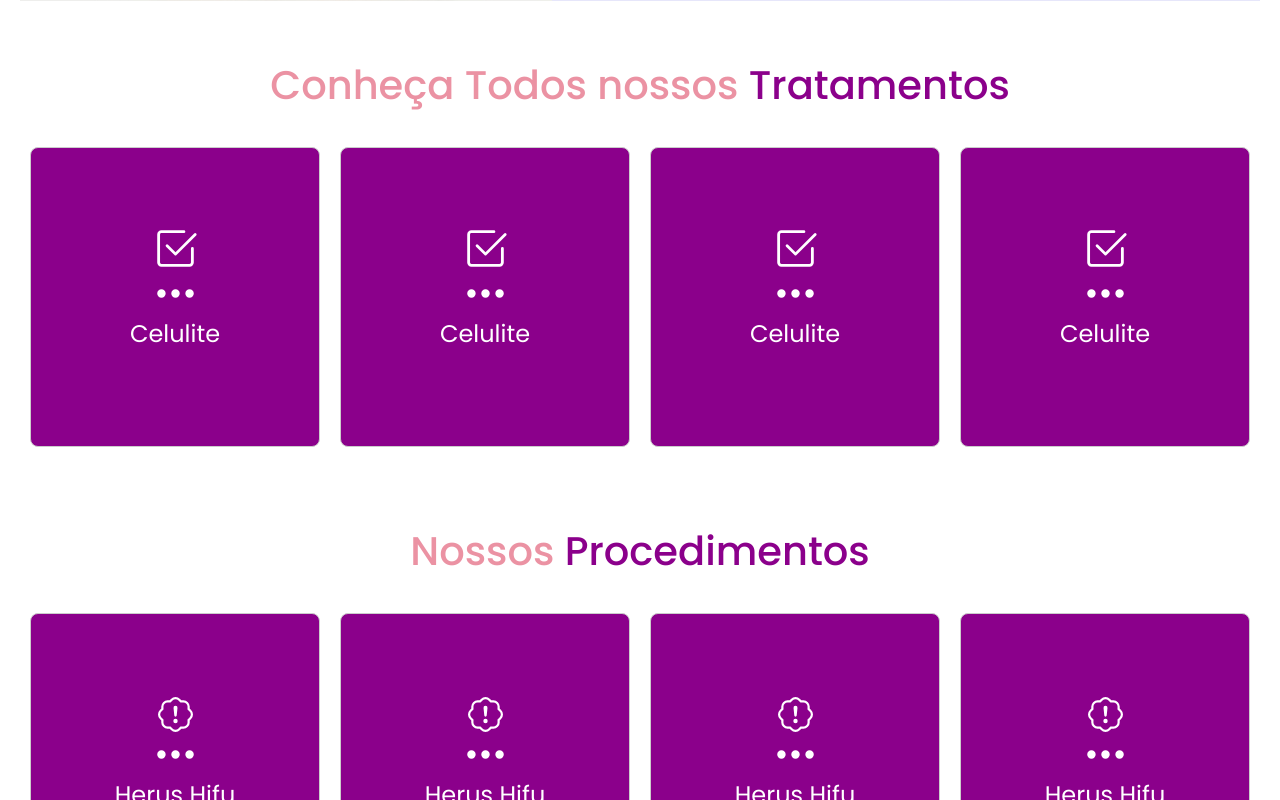
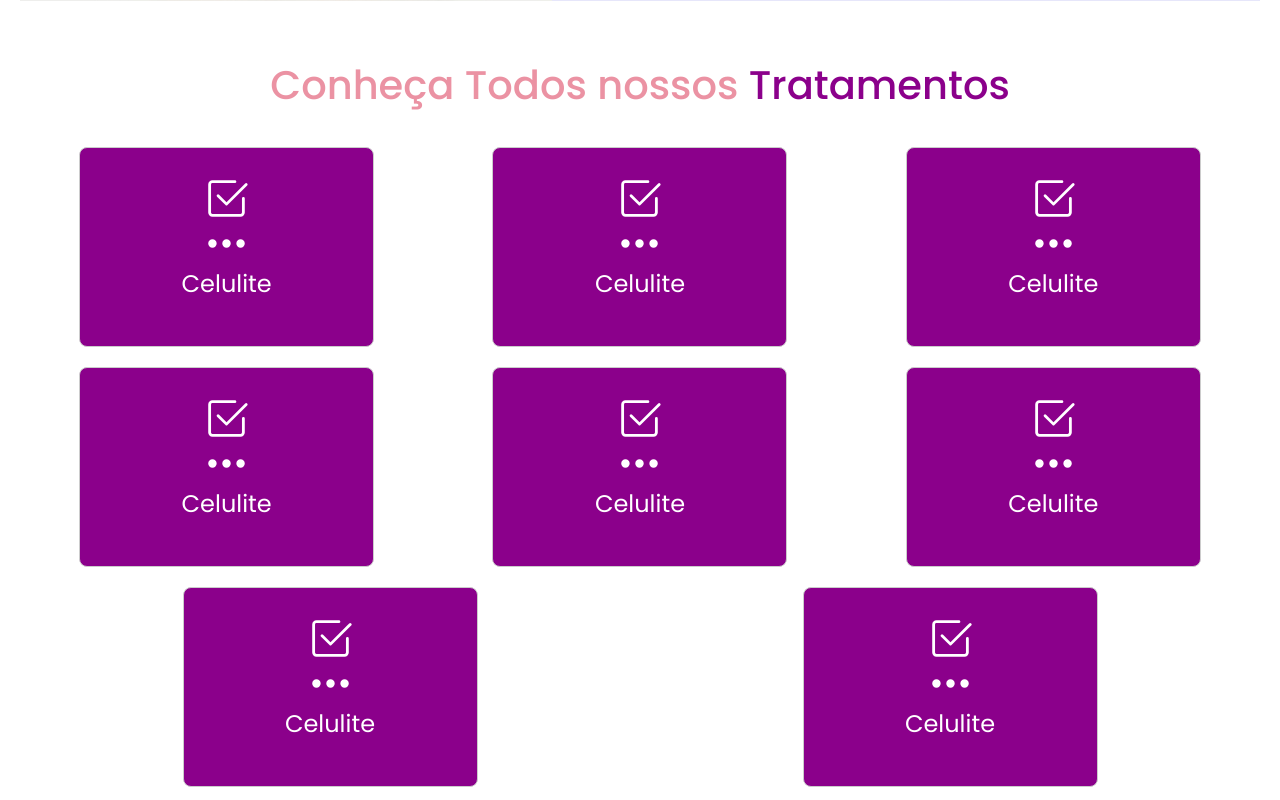
Before and after one commit to assis1983/DaianeMazarin, a React (Vite) app: page /facial in a window 1280 px wide. Shown: the part 900-1700 px from the top of the page. Built offline with nearby package versions, Linux system fonts and the light colour scheme; the HTML template or start-up script is replaced by a standard one.

Commit message:
Add component Card

```diff
--- a/src/Pages/Aboute/index.tsx
+++ b/src/Pages/Aboute/index.tsx
@@ -151,7 +151,7 @@ const About = () => {
       </Information>
       <Container>
         <Experience>
-          <img src={ImagePrime} />
+          <img src={ImagePrime} className="prime"/>
           <div className="text">
             <p className="anos">5 + ANOS DE EXPERIÊNCIA</p>
             <h1>Referência em estética, atendimento e bem estar</h1>
@@ -166,6 +166,7 @@ const About = () => {
               trabalhará empenhada em tornar sua experiência um momento de
               intensa satisfação.
             </p>
+
           </div>
         </Experience>
       </Container>
--- a/src/Pages/Aboute/style.ts
+++ b/src/Pages/Aboute/style.ts
@@ -42,6 +42,7 @@ export const StyleTextAbout = styled.div`
 
 export const StyleDesck = styled.img`
   height: 350px;
+  border-radius: 20px;
 `;
 
 export const Images = styled.div`
@@ -54,7 +55,8 @@ export const Images = styled.div`
 export const Highlight = styled.img`
   object-fit: cover;
   transition: transform 0.2s ease-in-out;
-
+  border-radius: 5px;
+  width: 25rem;
   &:hover {
     transform: scale(1.1);
   }
@@ -104,6 +106,9 @@ export const Experience = styled.div`
   display: flex;
   background-color: #e6e6fa;
   border-radius: 20px;
+  img {
+    border-radius: 20px;
+  }
   .text {
     display: flex;
     flex-direction: column;
@@ -134,6 +139,7 @@ export const Experience = styled.div`
       margin-top: 3rem;
       color: #8b008b;
     }
+
   }
 `;
 
--- a/src/Pages/BodyEsthetic/index.tsx
+++ b/src/Pages/BodyEsthetic/index.tsx
@@ -7,7 +7,7 @@ import Button from "../../components/Button";
 import { StyleFlexCards } from "./style";
 import { ExperienceTrat } from "../Trataments/style";
 import ButtonAvaliation from "../../components/ButtonAvaliation";
-import Card from "../../components/CardTest";
+import Card from "../../components/Card";
 import IconCheckSquare from "../../assets/checksquare";
 import Dots from "../../assets/dots";
 import IconExcamation from "../../assets/exclamation";
--- a/src/Pages/BodyEsthetic/style.ts
+++ b/src/Pages/BodyEsthetic/style.ts
@@ -3,6 +3,7 @@ import styled from "styled-components";
 export const StyleBody = styled.div`
   display: flex;
   background-color: #e6e6fa;
+
   .title {
     text-align: justify;
     margin-left: 60px;
@@ -43,8 +44,8 @@ export const StyleTextCenter = styled.div`
 export const StyleFlexCards = styled.div`
   display: flex;
   justify-content: space-around;
+  flex-wrap: wrap;
   margin-bottom: 50px;
-  Image {
-    width: 50%;
   }
+
 `;
--- a/src/Pages/Facial Aesthetics/index.tsx
+++ b/src/Pages/Facial Aesthetics/index.tsx
@@ -14,7 +14,7 @@ import ButtonAvaliation from "../../components/ButtonAvaliation";
 import { ExperienceTrat } from "../Trataments/style";
 import Face from "../../Image/img-01.jpg";
 import Button from "../../components/Button";
-import Card from "../../components/CardTest";
+import Card from "../../components/Card";
 
 const Facial = () => {
   const openWhatsApp = () => {
@@ -58,7 +58,7 @@ const Facial = () => {
           </h1>
         </StyleTextCenter>
         <StyleFlexCards>
-        <Card
+          <Card
             popoverText={
               "Acúmulo de gordura sob a pele, resultando em ondulações. Tratamentos incluem dieta saudável, exercícios, massagens, cremes tópicos e procedimentos estéticos como radiofrequência e terapia a vácuo. Resultados podem variar."
             }
@@ -110,6 +110,58 @@ const Facial = () => {
             title={"Celulite"}
             text={"Celulite"}
           />
+          <Card
+            popoverText={
+              "Acúmulo de gordura sob a pele, resultando em ondulações. Tratamentos incluem dieta saudável, exercícios, massagens, cremes tópicos e procedimentos estéticos como radiofrequência e terapia a vácuo. Resultados podem variar."
+            }
+            Image={
+              <>
+                <IconCheckSquare />
+                <Dots />
+              </>
+            }
+            title={"Celulite"}
+            text={"Celulite"}
+          />
+           <Card
+            popoverText={
+              "Acúmulo de gordura sob a pele, resultando em ondulações. Tratamentos incluem dieta saudável, exercícios, massagens, cremes tópicos e procedimentos estéticos como radiofrequência e terapia a vácuo. Resultados podem variar."
+            }
+            Image={
+              <>
+                <IconCheckSquare />
+                <Dots />
+              </>
+            }
+            title={"Celulite"}
+            text={"Celulite"}
+          />
+          <Card
+            popoverText={
+              "Acúmulo de gordura sob a pele, resultando em ondulações. Tratamentos incluem dieta saudável, exercícios, massagens, cremes tópicos e procedimentos estéticos como radiofrequência e terapia a vácuo. Resultados podem variar."
+            }
+            Image={
+              <>
+                <IconCheckSquare />
+                <Dots />
+              </>
+            }
+            title={"Celulite"}
+            text={"Celulite"}
+          />
+          <Card
+            popoverText={
+              "Acúmulo de gordura sob a pele, resultando em ondulações. Tratamentos incluem dieta saudável, exercícios, massagens, cremes tópicos e procedimentos estéticos como radiofrequência e terapia a vácuo. Resultados podem variar."
+            }
+            Image={
+              <>
+                <IconCheckSquare />
+                <Dots />
+              </>
+            }
+            title={"Celulite"}
+            text={"Celulite"}
+          />
         </StyleFlexCards>
         <StyleTextCenter>
           <h1>
@@ -117,7 +169,7 @@ const Facial = () => {
           </h1>
         </StyleTextCenter>
         <StyleFlexCards>
-        <Card
+          <Card
             title={"Herus Hifu"}
             text={"Herus Hifu"}
             Image={
--- a/src/Pages/Home/index.tsx
+++ b/src/Pages/Home/index.tsx
@@ -1,24 +1,50 @@
 import { Container } from "react-bootstrap";
-import MyBanner from "../../components/Banner";
 import WhatsAppButton from "../../components/ButtonWhatss";
 import MyCarousel from "../../components/Carousel";
 import MyFooter from "../../components/Footer";
 import Header from "../../components/Header";
 import Treatments from "../../components/Treatments";
 import { ExperienceTrat } from "../Trataments/style";
-import { StyleQuestion, StyledImages } from "./style";
+import { StyleContainer, StyleQuestion, StyledImagePerfil, StyledImages } from "./style";
 import Acne from "../../Image/TRATAMENTO_ACNE.png";
 import Reduction from "../../Image/REDU_O_DE.png";
 import Rejuv from "../../Image/REJUVENESCIMENTO.png";
 import Celult from "../../Image/CELULITE.png";
 import ButtonAvaliation from "../../components/ButtonAvaliation";
+import { Experience } from "../Aboute/style";
+import Perfil from "../../Image/perfil.png";
+import Button from "../../components/Button";
 
 function Home() {
+  const openWhatsApp = () => {
+    window.open("https://api.whatsapp.com/send?phone=5518996832891", "_blank");
+  };
   return (
     <div>
       <Header />
       <MyCarousel />
-      <MyBanner />
+      <Container>
+        <StyleContainer>
+          <Experience>
+            <StyledImagePerfil className="perfil" src={Perfil} />
+            <div className="text">
+              <p className="anos">5 + ANOS DE EXPERIÊNCIA</p>
+              <h1>Referência em estética, atendimento e bem estar</h1>
+
+              <h5>Time de Elite</h5>
+              <p className=" satisfaction">
+                Apostamos na escolha, a dedo, do melhor time de profissionais.
+                Desde as funções básicas aos especialistas, nossa equipe
+                trabalhará empenhada em tornar sua experiência um momento de
+                intensa satisfação.
+              </p>
+              <Button text={"AGENDAR AVALIAÇÃO"} to={""} onClick={openWhatsApp}/>
+            </div>
+
+          </Experience>
+
+        </StyleContainer>
+      </Container>
       <Treatments />
       <WhatsAppButton />
       <StyleQuestion>
--- a/src/Pages/Home/style.ts
+++ b/src/Pages/Home/style.ts
@@ -24,3 +24,14 @@ export const StyledImages = styled.div`
     border-radius: 20px;
   }
 `;
+
+export const StyledImagePerfil = styled.img`
+  width: 40%;
+  height: 30rem;
+  border-radius: 10px;
+`;
+
+export const StyleContainer = styled.div`
+  margin-top: 50px;
+  padding-bottom: 50px;
+`;
--- a/src/Pages/Weight/index.tsx
+++ b/src/Pages/Weight/index.tsx
@@ -12,7 +12,7 @@ import {
 } from "../BodyEsthetic/style";
 import { ExperienceTrat } from "../Trataments/style";
 import Button from "../../components/Button";
-import Card from "../../components/CardTest";
+import Card from "../../components/Card";
 import IconExcamation from "../../assets/exclamation";
 
 const Weight = () => {
--- a/src/components/CardTest/style.ts
+++ b/src/components/Card/style.ts
@@ -1,8 +1,8 @@
 import styled from "styled-components";
 
 export const StyledCard = styled.div`
-  width: 300px;
-  height: 300px;
+  width: 295px;
+  height: 200px;
   border: 1px solid #ccc;
   border-radius: 8px;
   cursor: pointer;
--- a/src/components/Treatments/style.ts
+++ b/src/components/Treatments/style.ts
@@ -47,4 +47,6 @@ export const StyleDivImages = styled.div`
 
 export const Images = styled.img`
   width: 20rem;
+  border-radius: 10px;
+
 `;
--- a/src/style.scss
+++ /dev/null
@@ -1,25 +0,0 @@
-    *{
-        margin: 0;
-        padding: 0;
-        box-sizing: border-box;
-    }
-    // body{
-    //     min-height: 100vh;
-    //     width: 100%;
-    //     display: flex;
-    //     align-items: center;
-    //     justify-content: center;
-    //     font-family: 'poppins';
-
-    // }
-    .card{
-        background-color: #8b008b;
-        padding: 1.5rem 1.75rem;
-        cursor: pointer;
-        max-width: 300px;
-
-        @media (min-width:480px) {
-            max-width: 480px;
-            padding: 2rem 2.5rem;
-        }
-    }
```
Also changed, not shown: src/components/Card/index.tsx (renamed from src/components/CardTest/index.tsx).
